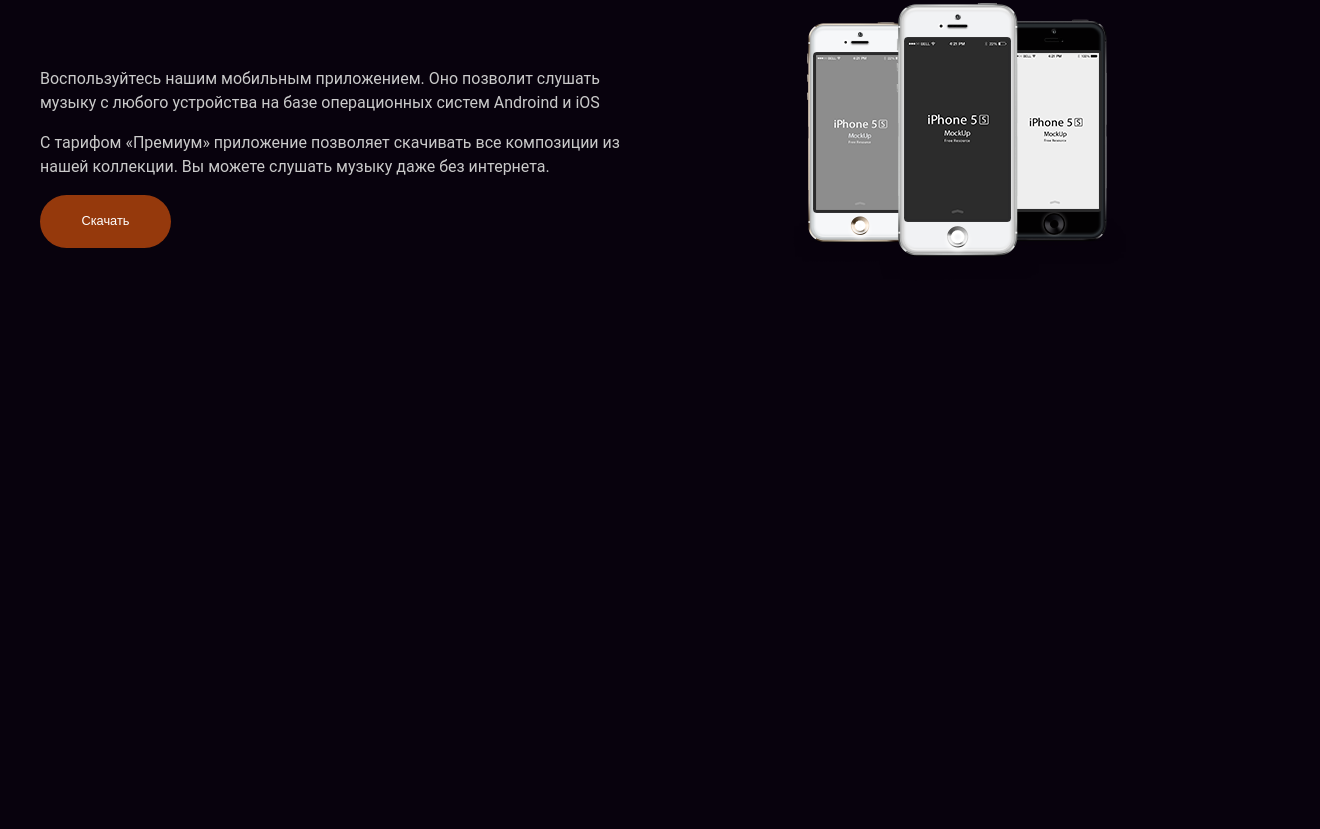
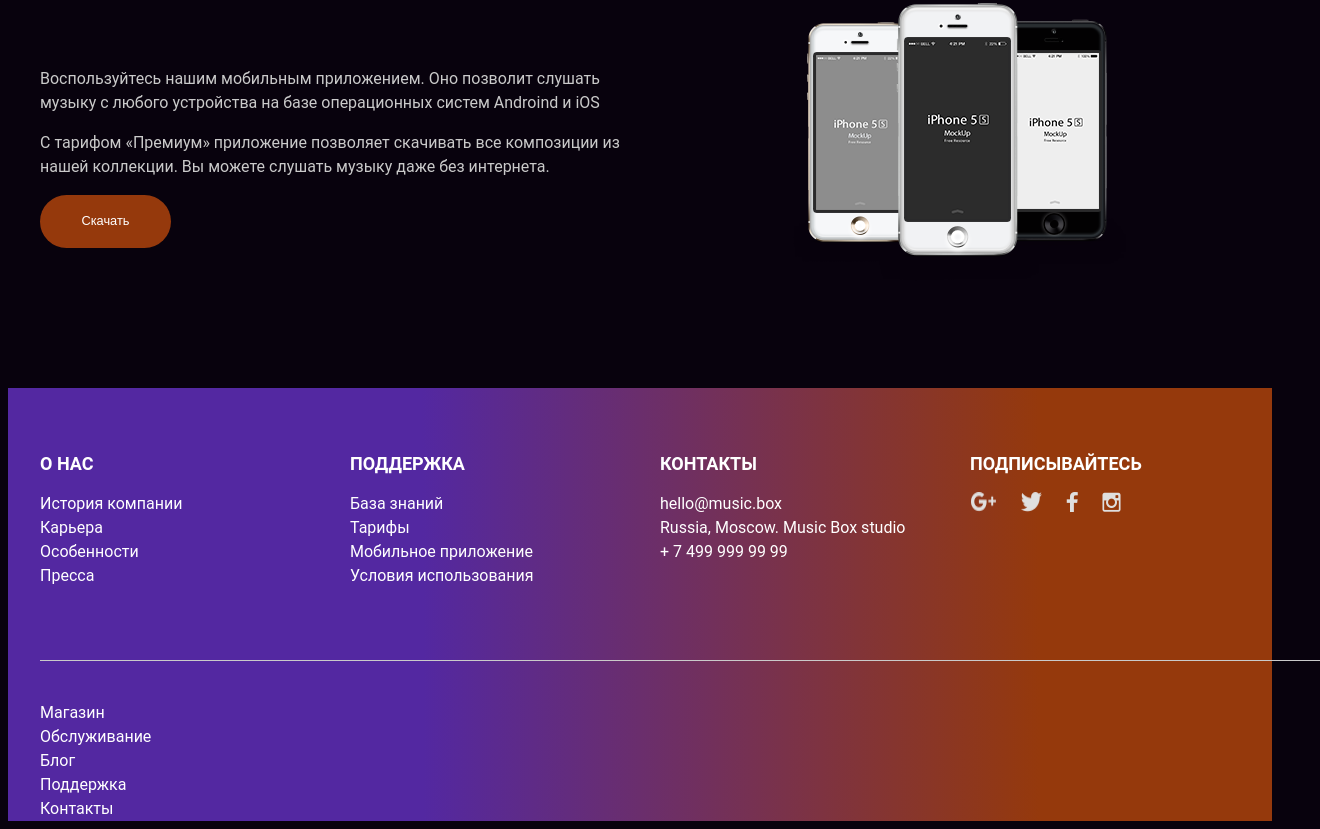
Before and after one commit to valeriyasv/layout-designer-project-56, a website: page src/index.html in a window 1280 px wide. Shown: the part 2697-3526 px from the top of the page, 1320 px wide, since content can reach past the window. Before the commit the page ends 2993 px from the top, so only its background shows below. Drawn offline with Linux system fonts and the light colour scheme.

Commit message:
feat:футер

```diff
--- a/src/index.html
+++ b/src/index.html
@@ -167,7 +167,7 @@
     </section>
 
     <section id="page-app">
-      <div class="main wrapper">
+      <div class="main wrapper page-app">
         <h2 class="title2">Мобильное приложение</h2>
         <div class="description">
           <div class="news-description app-description">
@@ -195,5 +195,56 @@
         </div>
       </div>
     </section>
+
+    <footer class="footer ">
+        <div class="main-f wrapper">
+         <div class="footer-flex">
+        <div class="coloumn">
+            <h2 class="footer-title">О нас</h2>
+            <p class="footer-text">История компании</p>
+            <p class="footer-text">Карьера</p>
+            <p class="footer-text">Особенности</p>
+            <p class="footer-text">Пресса</p>
+        </div>
+
+        <div class="coloumn coloumn2">
+            <h2 class="footer-title">Поддержка</h2>
+            <p class="footer-text">База знаний</p>
+            <p class="footer-text">Тарифы</p>
+            <p class="footer-text">Мобильное приложение</p>
+            <p class="footer-text">Условия использования</p>
+        </div>
+
+        <div class="coloumn">
+            <h2 class="footer-title">Контакты</h2>
+            <p class="footer-text">hello@music.box</p>
+            <p class="footer-text">Russia, Moscow. Music Box studio</p>
+            <p class="footer-text">+ 7 499 999 99 99</p>
+        </div>
+
+        <div class="coloumn coloumn3">
+                <h2 class="footer-title">Подписывайтесь</h2>
+            <div class="footer-img">
+                <img src="./images/Google+.png" alt="google-massage">
+                <img src="./images/Twitter.png" alt="twitter" class="twitter">
+                <img src="./images/Facebook.png" alt="facebbok">
+                <img src="./images/Instagram.png" alt="instagram" class="twitter">
+            </div>
+        </div>
+
+  </div>
+
+
+        <div class="border"></div>
+        <div class="footer-and">
+          <p class="footer-text">Магазин</p>
+          <p class="footer-text">Обслуживание</p>
+          <p class="footer-text">Блог</p>
+          <p class="footer-text">Поддержка</p>
+          <p class="footer-text">Контакты</p>
+        </div>
+  </div>
+    </footer>
+
   </body>
 </html>
--- a/src/scss/base/_app.scss
+++ b/src/scss/base/_app.scss
@@ -55,3 +55,7 @@
         flex-direction: column-reverse;
     }
 }
+
+.page-app{
+    margin-bottom: 100px;
+}
--- /dev/null
+++ b/src/scss/base/_footer.scss
@@ -0,0 +1,62 @@
+.footer{
+    display: grid;
+    background: linear-gradient(89.75deg, #5328a1 32.83%, #95390c 81.56%);
+}
+
+
+.footer-title{
+    text-align: left;
+    @include font(18px, 27px, 700, uppercase);
+    margin-bottom: 15px;
+}
+
+.footer-text{
+    @include font(16px, 24px, 400, none);
+    margin: 0;
+}
+
+.footer-flex{
+    display: flex;
+}
+
+.coloumn{
+    width: 270px;
+}
+
+.coloumn2{
+    margin-left: 40px;
+    margin-right: 40px;
+}
+
+.footer-img{
+    display: flex;
+
+}
+
+.twitter{
+    margin: 0 24px 0 24px;
+}
+
+.coloumn3{
+    margin-left: 40px;
+}
+
+.main-f{
+    margin-top: 62px;
+}
+
+.footer-contacts{
+    margin-bottom: 72px;
+}
+
+.border{
+    width: 100vw;
+    height: 1px;
+    background-color: $color-gray;
+    margin-top: 72px;
+}
+
+.footer-and{
+
+   margin-top: 40px;
+}
--- a/src/scss/layout/_wrapper.scss
+++ b/src/scss/layout/_wrapper.scss
@@ -1,5 +1,5 @@
 .wrapper{
-    max-width: $content-width;
+    max-width: 1200px;
     margin: 0 auto;
 
     @media (max-width: 414px) {
--- a/src/scss/style.scss
+++ b/src/scss/style.scss
@@ -9,4 +9,5 @@
 @import "layout/header";
 @import "layout/wrapper";
 @import "base/news";
-@import "base/app"
+@import "base/app";
+@import "base/footer";
```
Also changed, not shown: src/css/style.css, src/scss/base/_news.scss (line endings or trailing spaces), 1 other file.
